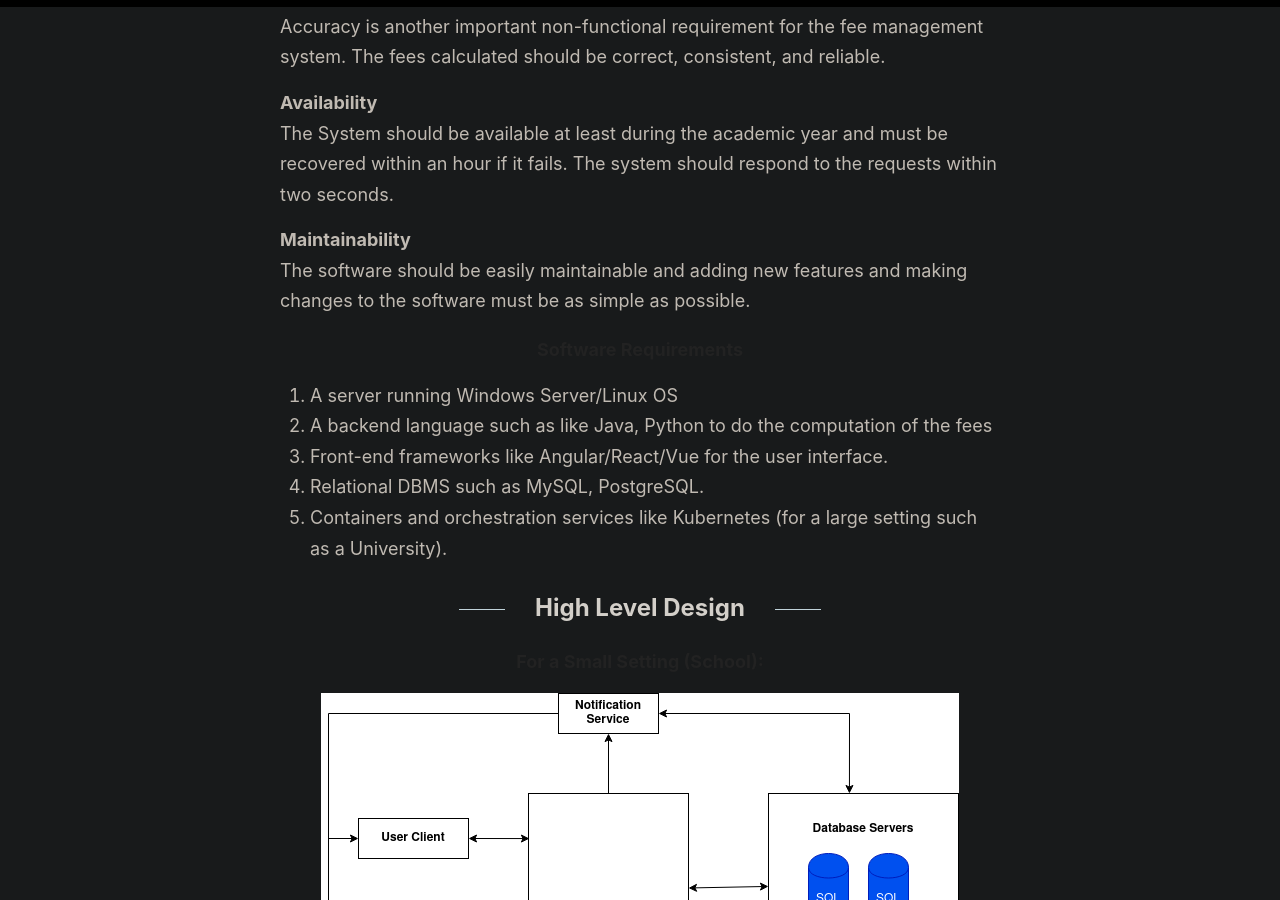
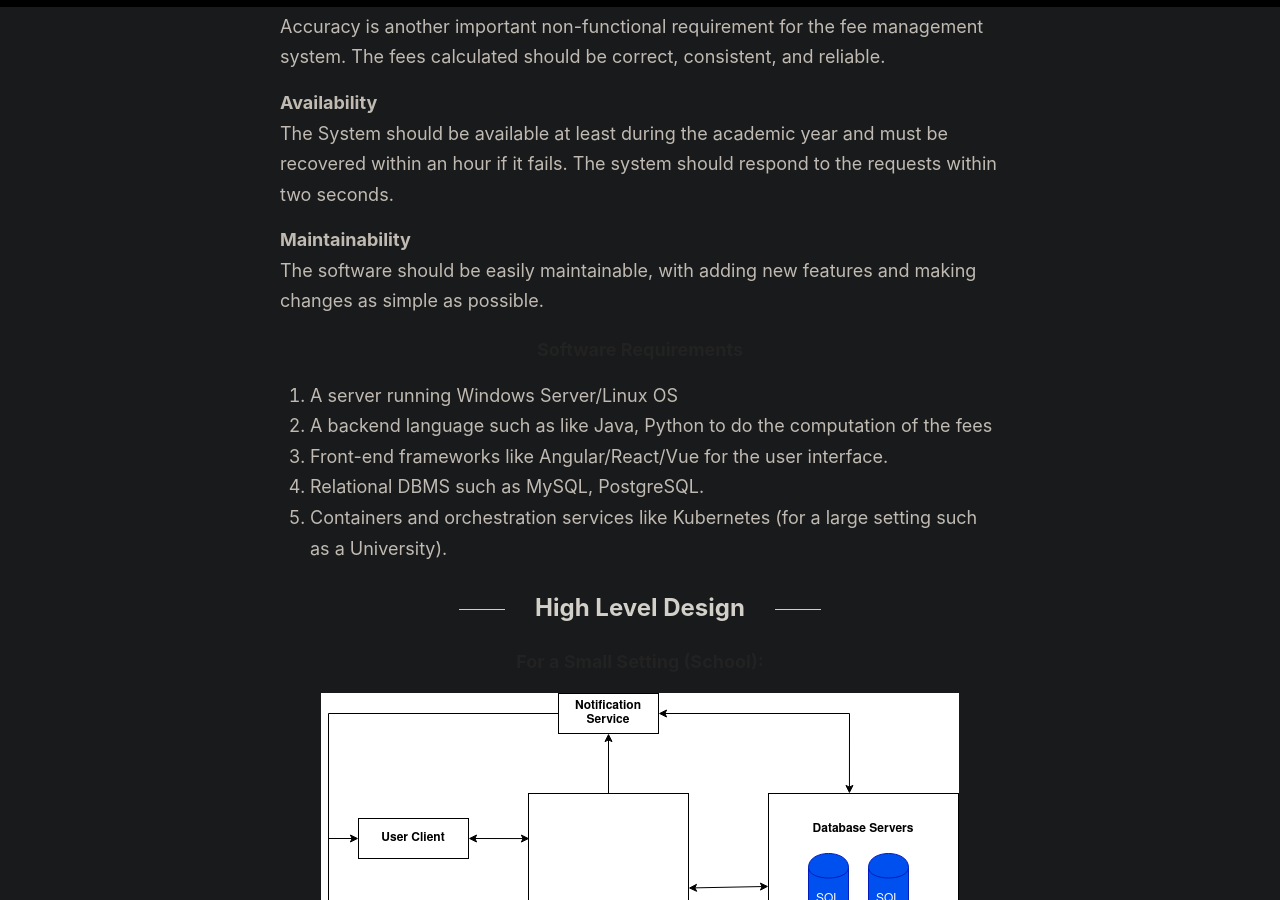
Before and after one commit to mr-chew/mr-chew.github.io, a Jekyll site: the page built from index.html, in a window 1280 px wide and 900 px high, scrolled down 42051 px. Built offline with Jekyll 4.4.1, drawn with Linux system fonts in a browser that asks for light colours; the list of posts is cut into pages by our own code.

Commit message:
rephrase sentence for clarity

```diff
--- a/_posts/2022-7-19-Fee-Mgmt-System.md
+++ b/_posts/2022-7-19-Fee-Mgmt-System.md
@@ -58,7 +58,7 @@ Accuracy is another important non-functional requirement for the fee management
 The System should be available at least during the academic year and must be recovered within an hour if it fails. The system should respond to the requests within two seconds.
 
 **Maintainability**
-The software should be easily maintainable and adding new features and making changes to the software must be as simple as possible.
+The software should be easily maintainable, with adding new features and making changes as simple as possible.
 
 #### Software Requirements
 
```
